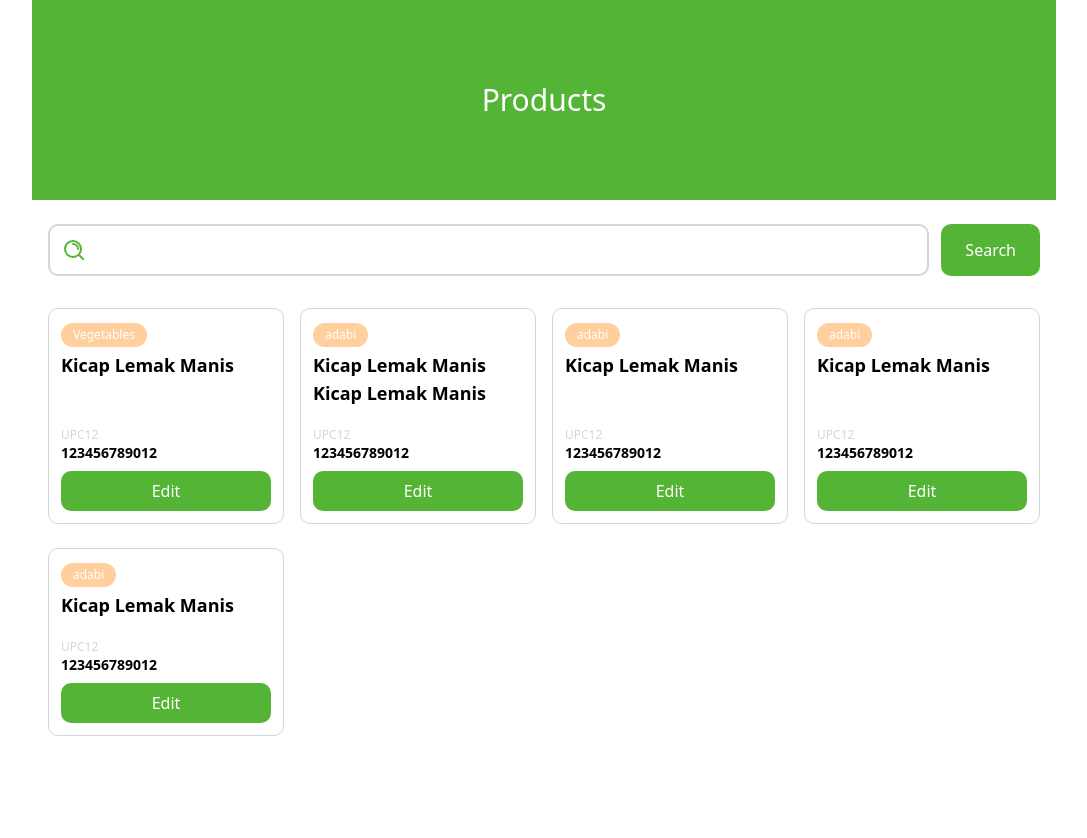
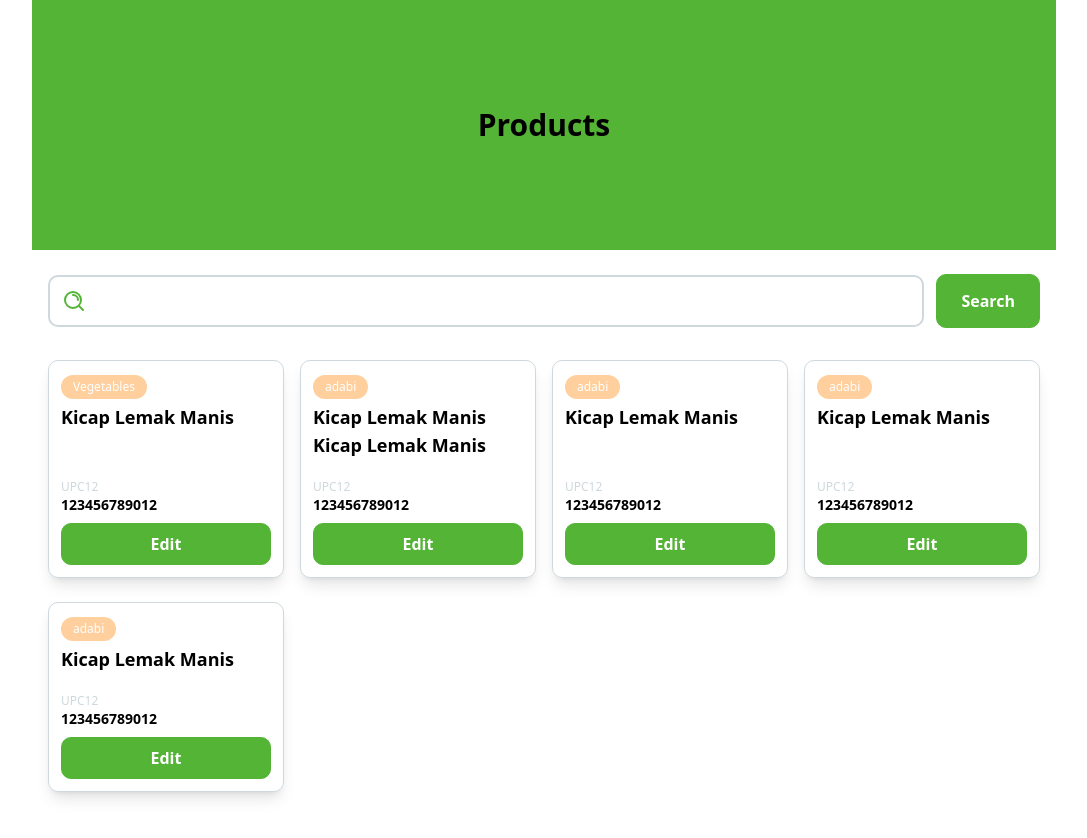
Before and after one commit to sufifisas/mi-ecommerce, a React (Vite) app in the folder client/: page / in a window 1280 px wide. Shown: the top 838 px of the page, without its empty margins (96-1183 px from the left). Before the commit the page ends 816 px from the top, so only its background shows below. Built offline with nearby package versions, Linux system fonts and the light colour scheme.

Commit message:
feat: added TextField component

```diff
--- /dev/null
+++ b/client/src/components/TextField.jsx
@@ -0,0 +1,15 @@
+import { useState } from "react";
+
+const TextField = ({ label, name, defaultValue }) => {
+
+    const [value, setValue] = useState('')
+
+    return (
+        <div className="TextField">
+            <label>{ label }</label>
+            <input placeholder="test" name={name} defaultValue={defaultValue} onInput={(e) => setValue(e.target.value)}/>
+        </div>
+    )
+}
+
+export default TextField;
--- a/client/src/index.css
+++ b/client/src/index.css
@@ -2,7 +2,9 @@
 :root {
     --theme-color: #54B435;
     --secondary-color: #FFCF9D;
+    --black-base: #000000;
     --grey-base: #CED8DD;
+    --grey-dark: #848688;
     --white-base: #FFFFFF;
 }
 
@@ -10,7 +12,31 @@
     background: var(--theme-color);
     border-radius: 10px;
     color: var(--white-base);
-    @apply px-4 py-2;
+    border: 1px solid var(--theme-color);
+    transition: 0.3s all;
+    @apply px-4 py-2 font-semibold;
+}
+.btn:hover {
+    border-radius: 10px;
+    background: var(--white-base);
+    color: var(--theme-color);
+    border: 1px solid var(--theme-color);
+    @apply px-4 py-2 font-semibold;
+}
+.btn_outline {
+    border-radius: 10px;
+    background: var(--white-base);
+    color: var(--theme-color);
+    border: 1px solid var(--theme-color);
+    transition: 0.3s all;
+    @apply px-4 py-2 font-semibold;
+}
+.btn_outline:hover {
+    background: var(--theme-color);
+    border-radius: 10px;
+    color: var(--white-base);
+    border: 1px solid var(--theme-color);
+    @apply px-4 py-2 font-semibold;
 }
 
 .Search {
@@ -41,13 +67,15 @@
 
 
 .Banner {
-    min-height: 200px;
+    min-height: 250px;
     background-color: var(--theme-color);
-    color: var(--white-base);
+    color: var(--black-base);
     display: flex;
     justify-content: center;
     align-items: center;
-    @apply py-6 px-4 -mx-4 text-3xl;
+    background-size: cover;
+    background-position-y: center;
+    @apply py-6 px-4 -mx-4 text-3xl font-semibold;
 }
 
 .ProductCard {
@@ -55,7 +83,7 @@
     border: 1px solid var(--grey-base);
     display: flex;
     flex-direction: column;
-    @apply p-3;
+    @apply p-3 shadow-lg;
 }
 .ProductCard .tag {
     background-color: var(--secondary-color);
@@ -64,6 +92,43 @@
     display: inline-block;
     @apply p-1 px-3 mb-1 text-xs;
 }
+.TextField {
+    position: relative;
+    border-radius: 10px;
+    border: 1px solid var(--grey-base);
+    @apply px-3 py-4;
+}
+.TextField input {
+    background-color: transparent;
+    width: 100%;
+}
+.TextField:has( input:not(:focus-visible)) input::placeholder {
+    color: transparent;
+}
+.TextField:has( input:not(:placeholder-shown)) {
+    border-color: var(--grey-base);
+    padding-top: 22px;
+    @apply pb-2.5;
+}
+.TextField:has( input:focus-visible) {
+    border-color: var(--theme-color);
+    padding-top: 22px;
+    @apply pb-2.5;
+}
+.TextField label {
+    position: absolute;
+    color: var(--grey-dark);
+    transition: 0.3s all;
+    z-index: -1;
+    @apply text-base font-semibold;
+}
+.TextField:has( :focus-visible) label, .TextField:has( input:not(:placeholder-shown)) label {
+    position: absolute;
+    @apply top-2.5 left-3 text-xs;
+}
+.TextField input:focus-visible  {
+    outline: none;
+}
 
 @tailwind base;
 @tailwind components;
```
